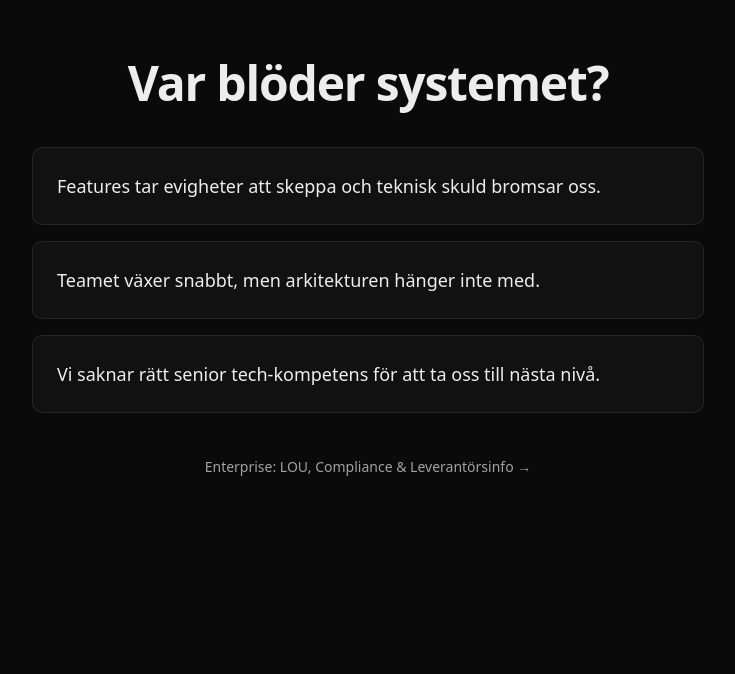
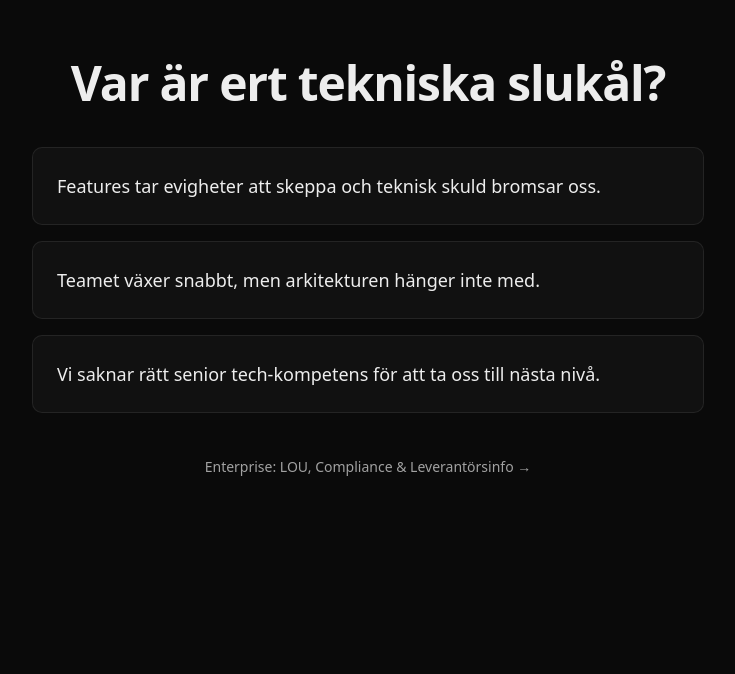
Before and after one commit to rthunborg/enhancior.se, a Next.js app: page / in a window 1280 px wide. Shown: the part 126-800 px from the top of the page, without its empty margins (272-1007 px from the left). Built offline with nearby package versions, Linux system fonts and the light colour scheme.

Commit message:
copy: replace homepage H1 with native Swedish metaphor

```diff
--- a/src/app/page.tsx
+++ b/src/app/page.tsx
@@ -5,7 +5,7 @@ export default function Home() {
     <div className="flex min-h-screen flex-col items-center justify-center bg-[#0A0A0A] px-4">
       <div className="w-full max-w-2xl py-16 md:py-24 lg:py-32 xl:py-40">
         <h1 className="mb-10 text-center text-3xl font-bold tracking-tight text-[#EDEDED] sm:text-4xl lg:text-5xl">
-          Var blöder systemet?
+          Var är ert tekniska slukål?
         </h1>
         <TriageSelector />
       </div>
```
